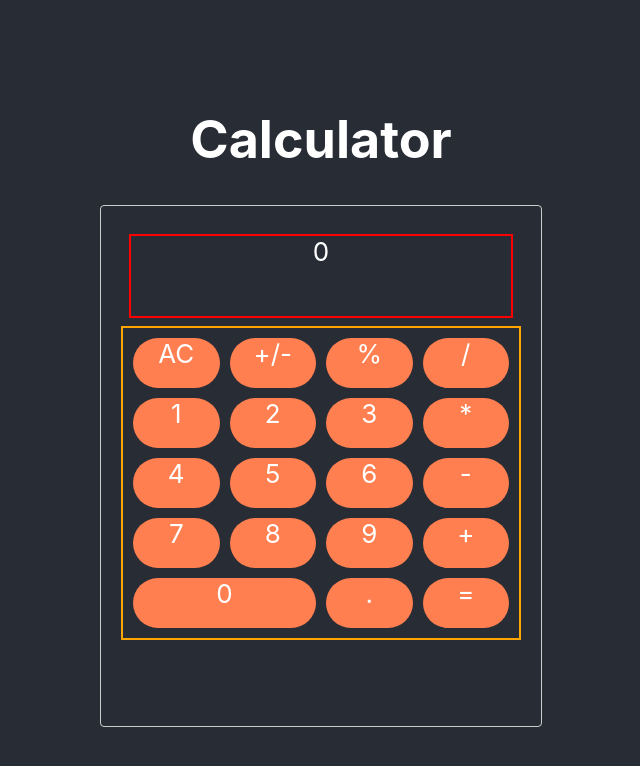
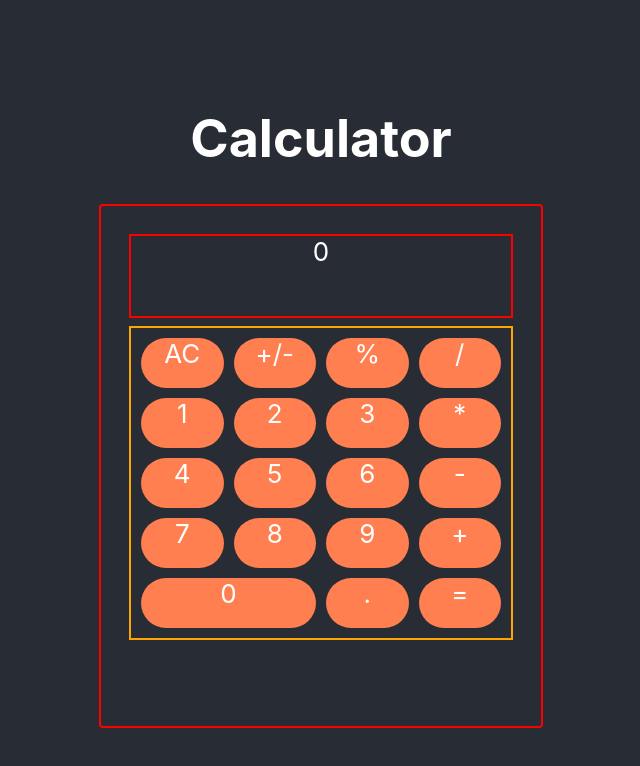
Before and after one commit to ericcnguyen04/calculator, a React (Create React App) app: page / in a window 1280 px wide. Shown: the top 766 px of the page, without its empty margins (319-959 px from the left). Built offline with nearby package versions, Linux system fonts and the light colour scheme.

Commit message:
lined up

```diff
--- a/src/App.css
+++ b/src/App.css
@@ -20,7 +20,7 @@
   width: 400px;
   margin: 0 auto;
   padding: 20px;
-  border: 1px solid #ccc;
+  /* border: 1px solid #ccc; */
   border-radius: 4px;
 }
 
@@ -35,6 +35,7 @@
   border: 2px solid orange;
 
   padding: 10px;
+  margin: 8px;
 
   display: grid;
   grid-template-columns: repeat(4, 1fr);
```
